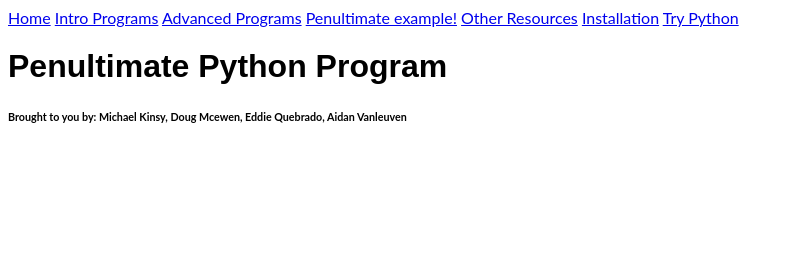
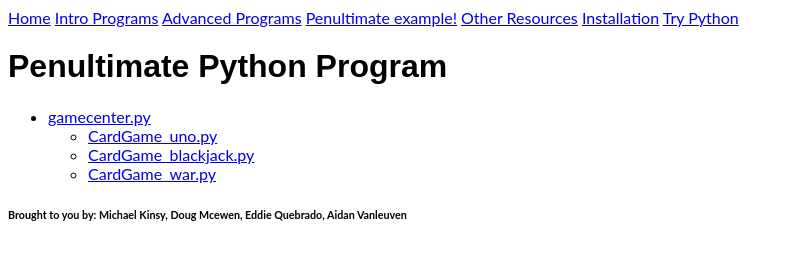
Before and after one commit to MichaelKinsy/CS-354-Doves, a plain HTML site: page penultimate.html in a window 1280 px wide. Shown: the whole page, without its empty margins (0-793 px from the left). Drawn offline with Linux system fonts and the light colour scheme.

Commit message:
added files to penultimate.html

```diff
--- a/penultimate.html
+++ b/penultimate.html
@@ -40,12 +40,14 @@
 
 <!-- First Grid -->
 <div>
-
-</div>
-
-<!-- Second Grid -->
-<div>
-
+  <ul>
+    <li><a href="./gamecenter.py">gamecenter.py</a></li>
+    <ul>
+      <li><a href="./CardGame_uno.py">CardGame_uno.py</a></li>
+      <li><a href="./CardGame_blackjack.py">CardGame_blackjack.py</a></li>
+      <li><a href="./CardGame_war.py">CardGame_war.py</a></li>
+    </ul>
+  </ul>
 </div>
 
 <div>
```
